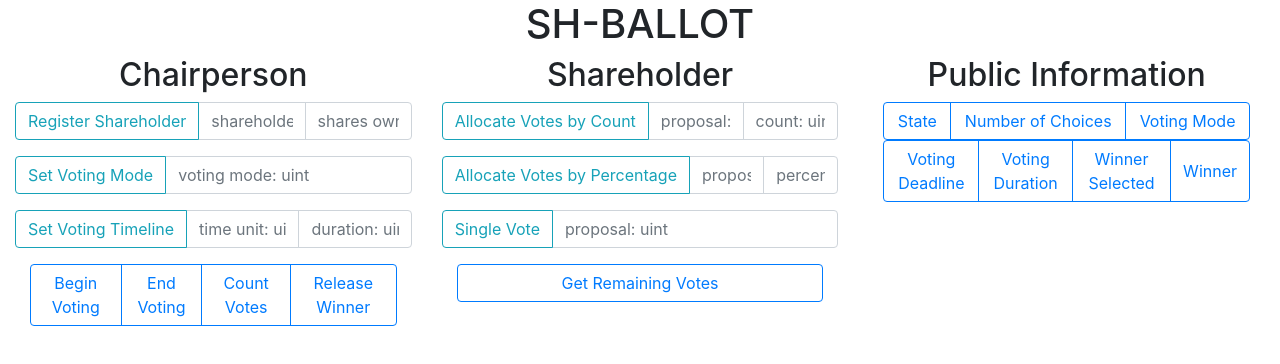
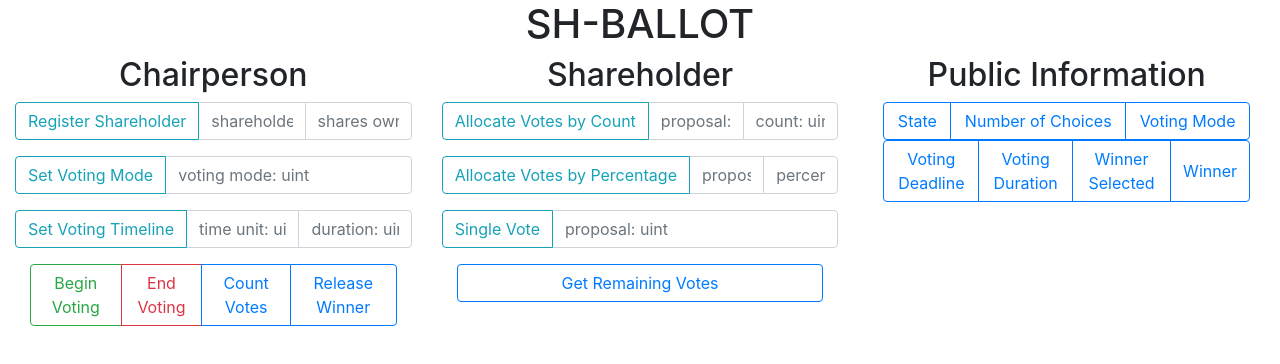
Before and after one commit to BrianBalayon/shareholder-ballot, a React (Create React App) app in the folder ballot-app/: page / in a window 1280 px wide. Shown: the top 364 px of the page. Built offline with nearby package versions, Linux system fonts and the light colour scheme.

Commit message:
Adding color for the buttons

```diff
--- a/ballot-app/src/components/Chairperson.js
+++ b/ballot-app/src/components/Chairperson.js
@@ -30,8 +30,8 @@ class Chairperson extends React.Component {
                     units2="duration: uint"
                     />
                 <div className="btn-group container-fluid">
-                    <Button variant="outline-primary">Begin Voting</Button>
-                    <Button variant="outline-primary">End Voting</Button>
+                    <Button variant="outline-success">Begin Voting</Button>
+                    <Button variant="outline-danger">End Voting</Button>
                     <Button variant="outline-primary">Count Votes</Button>
                     <Button variant="outline-primary">Release Winner</Button>
                 </div>
```
